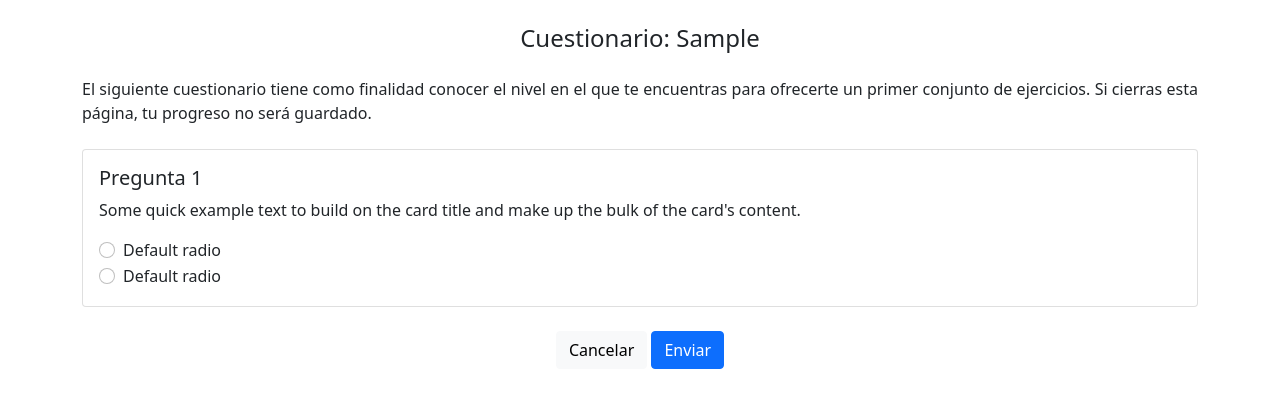
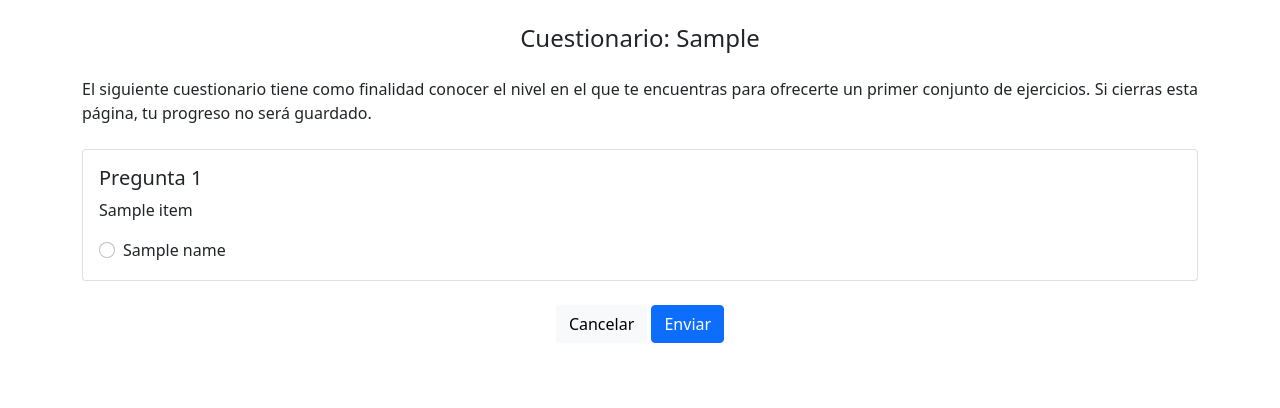
Before and after one commit to hleytondiaz/cody, a Flask app: template app/templates/quiz.html in a window 1280 px wide. Shown: the part 56-464 px from the top of the page. Run offline with Flask 2, Linux system fonts and the light colour scheme; the template is opened without the code that fills it: most values are stand-ins (such as "Sample title", 1, 10 or a date in 2020).

Commit message:
Tareas realizadas: - Avance en quiz.

```diff
--- a/app/app.py
+++ b/app/app.py
@@ -1,9 +1,18 @@
 from flask import Flask
 from flask import render_template
 from flaskext.markdown import Markdown
+from flaskext.mysql import MySQL
 
 app = Flask(__name__)
+mysql = MySQL()
 
+app.config['MYSQL_DATABASE_HOST'] = 'localhost'
+app.config['MYSQL_DATABASE_PORT'] = 3306
+app.config['MYSQL_DATABASE_DB'] = 'smoj_database'
+app.config['MYSQL_DATABASE_USER'] = 'root'
+app.config['MYSQL_DATABASE_PASSWORD'] = 'b1@g24v0o&gNuYhLaamTyEV0y%*Xz7Xg'
+
+mysql.init_app(app)
 Markdown(app)
 
 @app.route('/')
@@ -22,13 +31,16 @@ def index():
 
 @app.route('/quizzes/<string:category>')
 def quiz(category=None):
-    questions = [
-        'Ejemplo 1',
-        'Ejemplo 2',
-        'Ejemplo 3',
-        'Ejemplo 4',
-        'Ejemplo 5'
-    ]
+    conn = mysql.connect()
+    cursor = conn.cursor()
+    cursor.execute('(SELECT id_question, question FROM quiz_questions WHERE category = %(cat)s AND level = 1 ORDER BY RAND() LIMIT 3) UNION (SELECT id_question, question FROM quiz_questions WHERE category = %(cat)s AND level = 2 ORDER BY RAND() LIMIT 3) UNION (SELECT id_question, question FROM quiz_questions WHERE category = %(cat)s AND level = 3 ORDER BY RAND() LIMIT 3);', { 'cat': 1 })
+    quiz = cursor.fetchall()
+    questions = []
+    for i in range(len(quiz)):
+        id_quiz_question, question = quiz[i]
+        cursor.execute('SELECT id_alternative, description FROM quiz_alternatives WHERE id_quiz = %(id)s ORDER BY RAND();', { 'id': id_quiz_question })
+        alternatives = cursor.fetchall()
+        questions.append([i + 1, id_quiz_question, question, alternatives])
     quiz_category = 'Programas Básicos'
     return render_template('quiz.html', questions=questions, quiz_category=quiz_category)
 
--- a/app/templates/quiz.html
+++ b/app/templates/quiz.html
@@ -8,20 +8,14 @@
 	{% for item in questions %}
 	<div class="card mb-4">
 		<div class="card-body">
-			<h5 class="card-title">Pregunta 1</h5>
-			<p class="card-text">Some quick example text to build on the card title and make up the bulk of the card's content.</p>
-			<div class="form-check">
-				<input class="form-check-input" type="radio" name="exampleRadios" id="exampleRadios1" value="option1">
-				<label class="form-check-label" for="exampleRadios1">
-				Default radio
-				</label>
-			</div>
-			<div class="form-check">
-				<input class="form-check-input" type="radio" name="exampleRadios" id="exampleRadios1" value="option1">
-				<label class="form-check-label" for="exampleRadios1">
-				Default radio
-				</label>
-			</div>
+			<h5 class="card-title">Pregunta {{ item[0] }}</h5>
+			<p class="card-text">{{ item[2] }}</p>
+			{% for alternative in item[3] %}
+				<div class="form-check">
+					<input class="form-check-input" type="radio" name="question-{{ item[1] }}" id="question-{{ item[1] }}" value={{ alternative[0] }}>
+					<label class="form-check-label" for="question-{{ item[1] }}">{{ alternative[1] }}</label>
+				</div>
+			{% endfor %}
 		</div>
 	</div>
 	{% endfor %}
```
